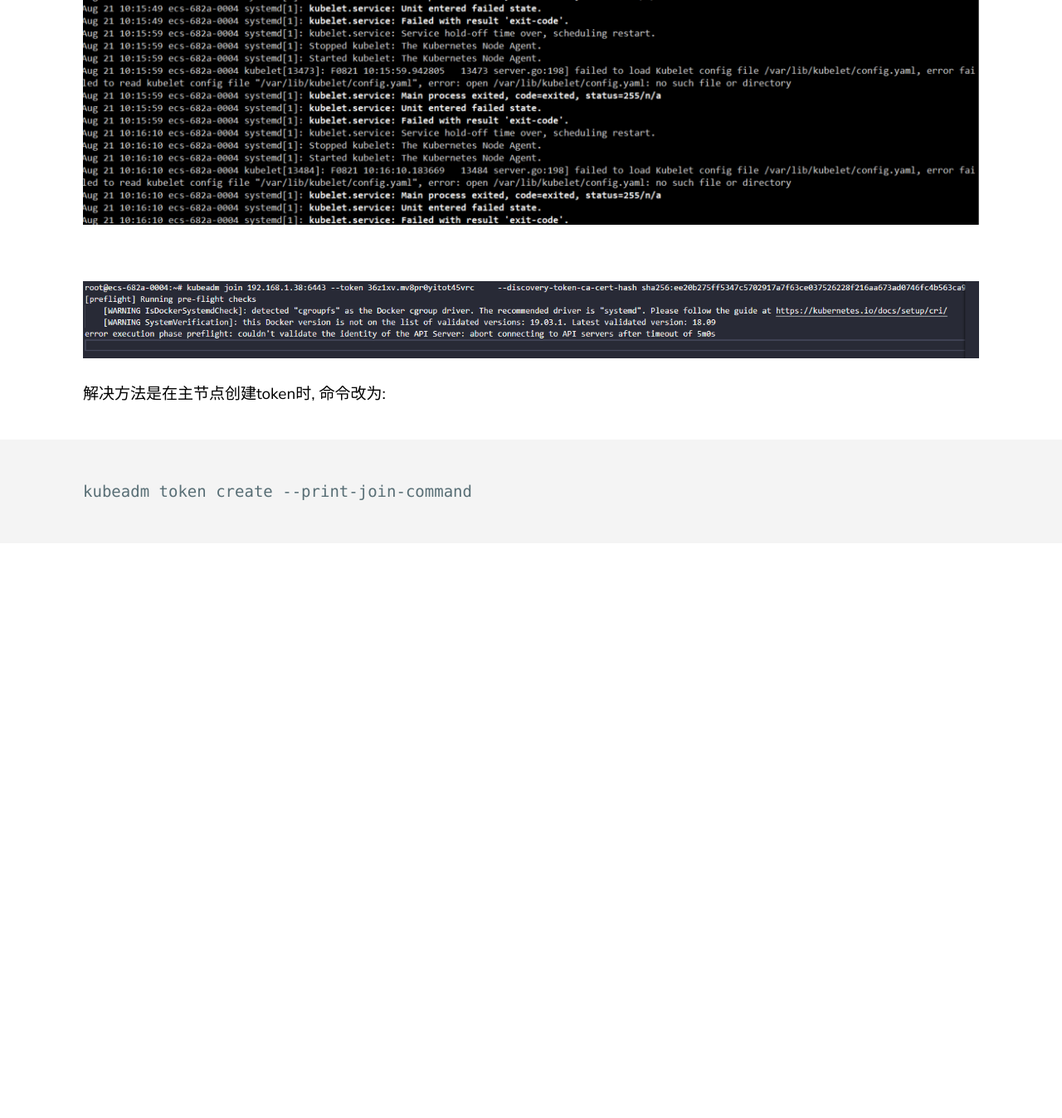
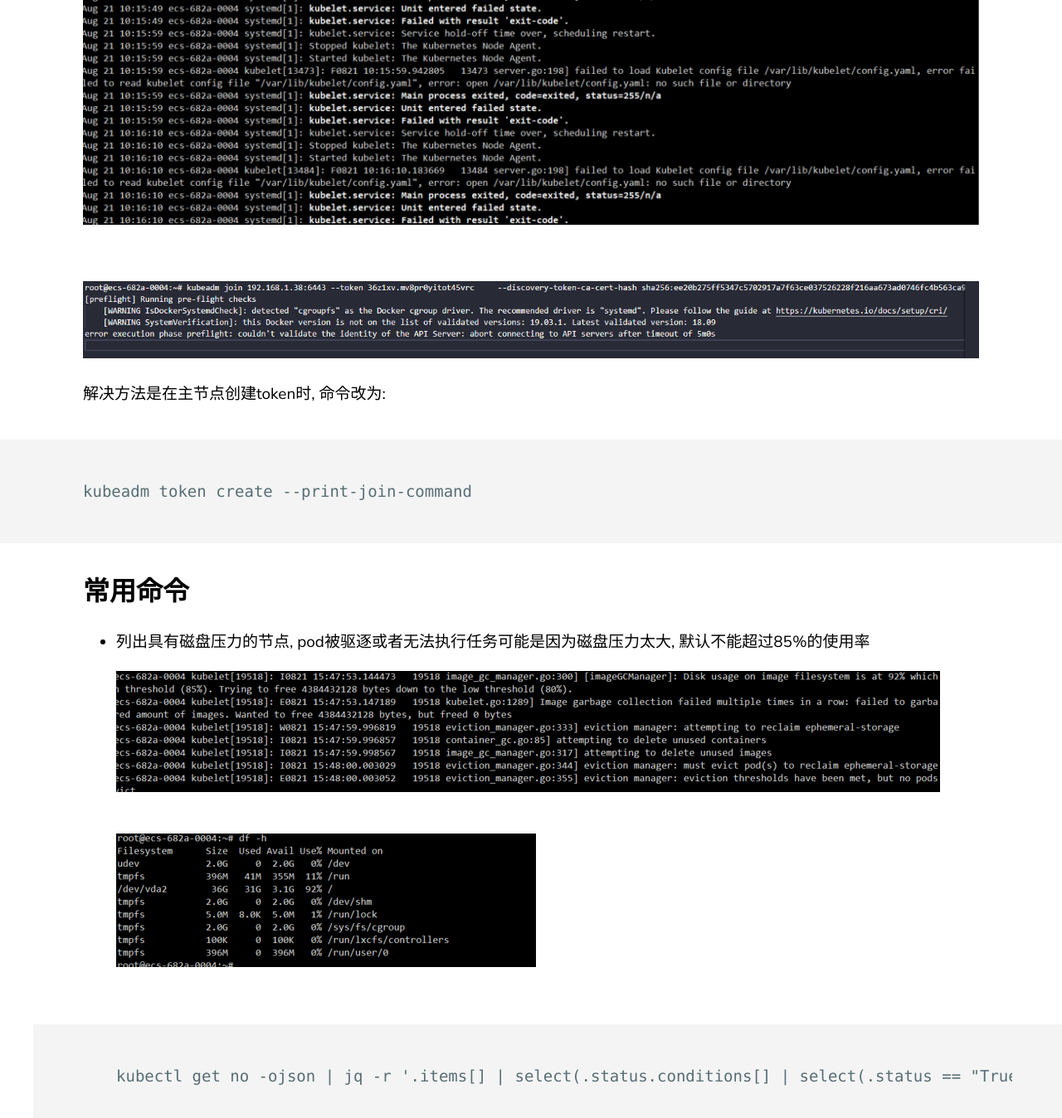
Before and after one commit to chengjoey/chengjoey.github.io, a Jekyll site: the page built from _posts/2019-08-15-Ubuntu1604搭建k8s集群(附带docker如何使用代理).md, in a window 1280 px wide and 1400 px high, scrolled down 12726 px. Shown: the top 1348 px of the window at 83% size. Built offline with Jekyll 4.4.1, drawn with Linux system fonts in a browser that asks for light colours; before the commit the page ends 13421 px from its top, so only the background shows below that.

Commit message:
添加磁盘使用率问题

````diff
--- a/_posts/2019-08-15-Ubuntu1604搭建k8s集群(附带docker如何使用代理).md
+++ b/_posts/2019-08-15-Ubuntu1604搭建k8s集群(附带docker如何使用代理).md
@@ -311,3 +311,11 @@
 ```
 kubeadm token create --print-join-command
 ```
+
+## 常用命令
+- 列出具有磁盘压力的节点, pod被驱逐或者无法执行任务可能是因为磁盘压力太大, 默认不能超过85%的使用率
+![被驱逐pod](/images/be-ecvited.jpg)
+![磁盘使用率](/images/disk-pressure.jpg)
+```
+kubectl get no -ojson | jq -r '.items[] | select(.status.conditions[] | select(.status == "True") | select(.type == "DiskPressure")) | .metadata.name'
+```
````
Also changed, not shown: images/be-ecvited.jpg (added), images/disk-pressure.jpg (added).
